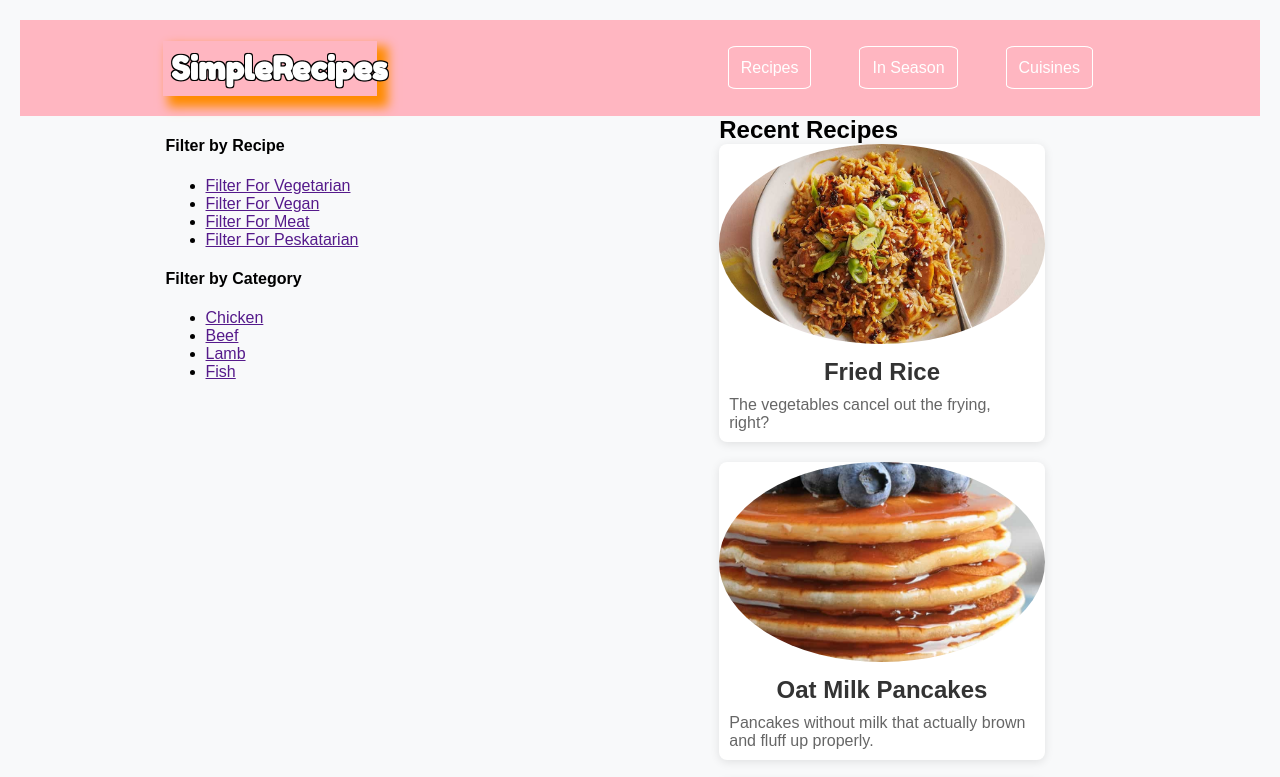
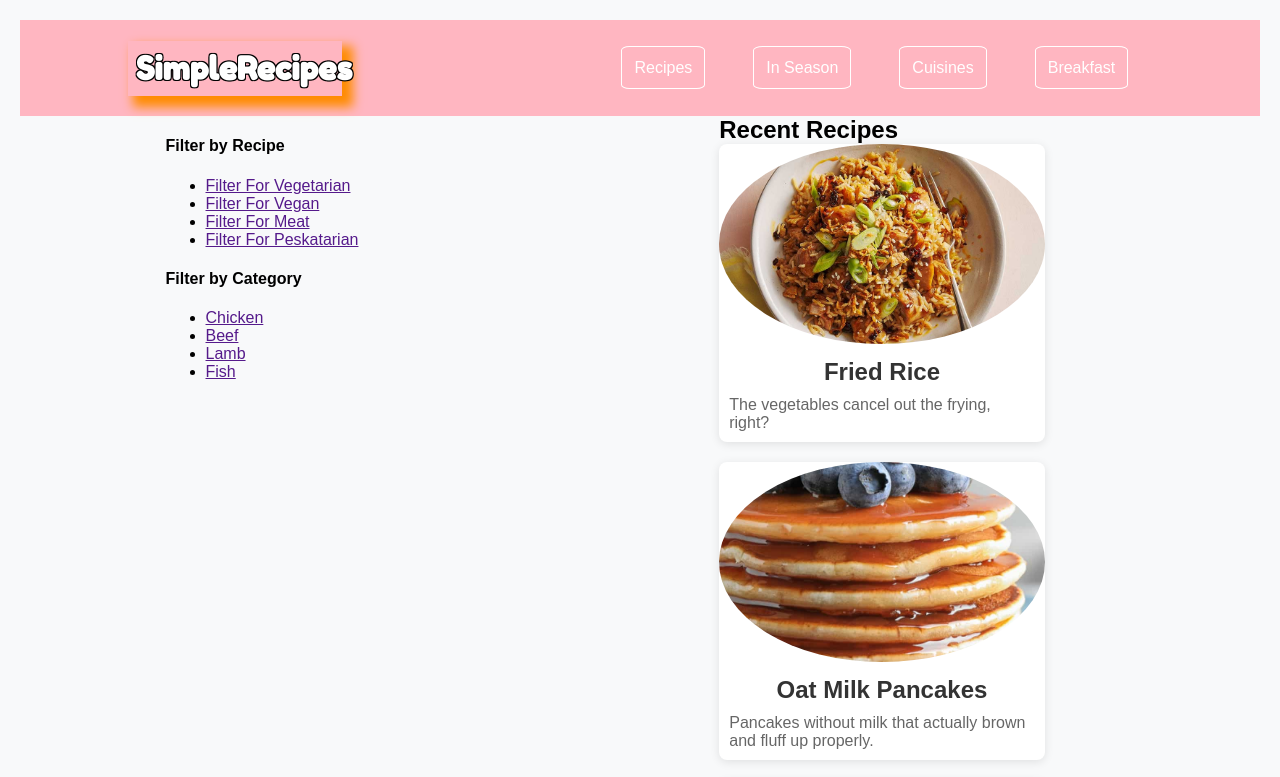
Before and after one commit to Maryam-01/Maryam-01.github.io, a plain HTML site: page index.html in a window 1280 px wide. Shown: the top 777 px of the page. Drawn offline with Linux system fonts and the light colour scheme.

Commit message:
resolves
this fixes #1

```diff
--- a/index.html
+++ b/index.html
@@ -15,6 +15,7 @@
                 <li><a href="" class="navbutton">Recipes</a></li>
                 <li><a href="" class="navbutton">In Season</a></li>
                 <li><a href="" class="navbutton">Cuisines</a></li>
+                <li><a href="" class="navbutton">Breakfast</a></li>
             </ul>
         </nav>
     </header>
```
